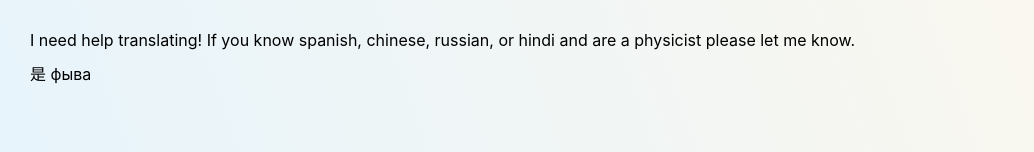
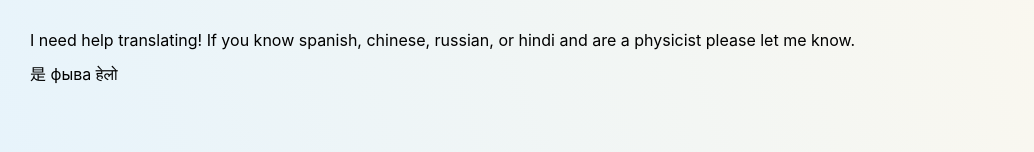
Before and after one commit to JRFink/jrfphyspagesnew, a Next.js app: page /careers in a window 1280 px wide. Shown: the part 243-395 px from the top of the page, without its empty margins (0-1034 px from the left). Built offline with nearby package versions, Linux system fonts and the light colour scheme.

Commit message:
Update index.tsx

```diff
--- a/pages/careers/index.tsx
+++ b/pages/careers/index.tsx
@@ -10,7 +10,7 @@ const Careers = () => {
             I need help translating! If you know spanish, chinese, russian, or hindi and are a physicist please let me know.
            </p>
            <p>
-             是 фыва
+             是 фыва हेलो
            </p>
         </>
     );
```
